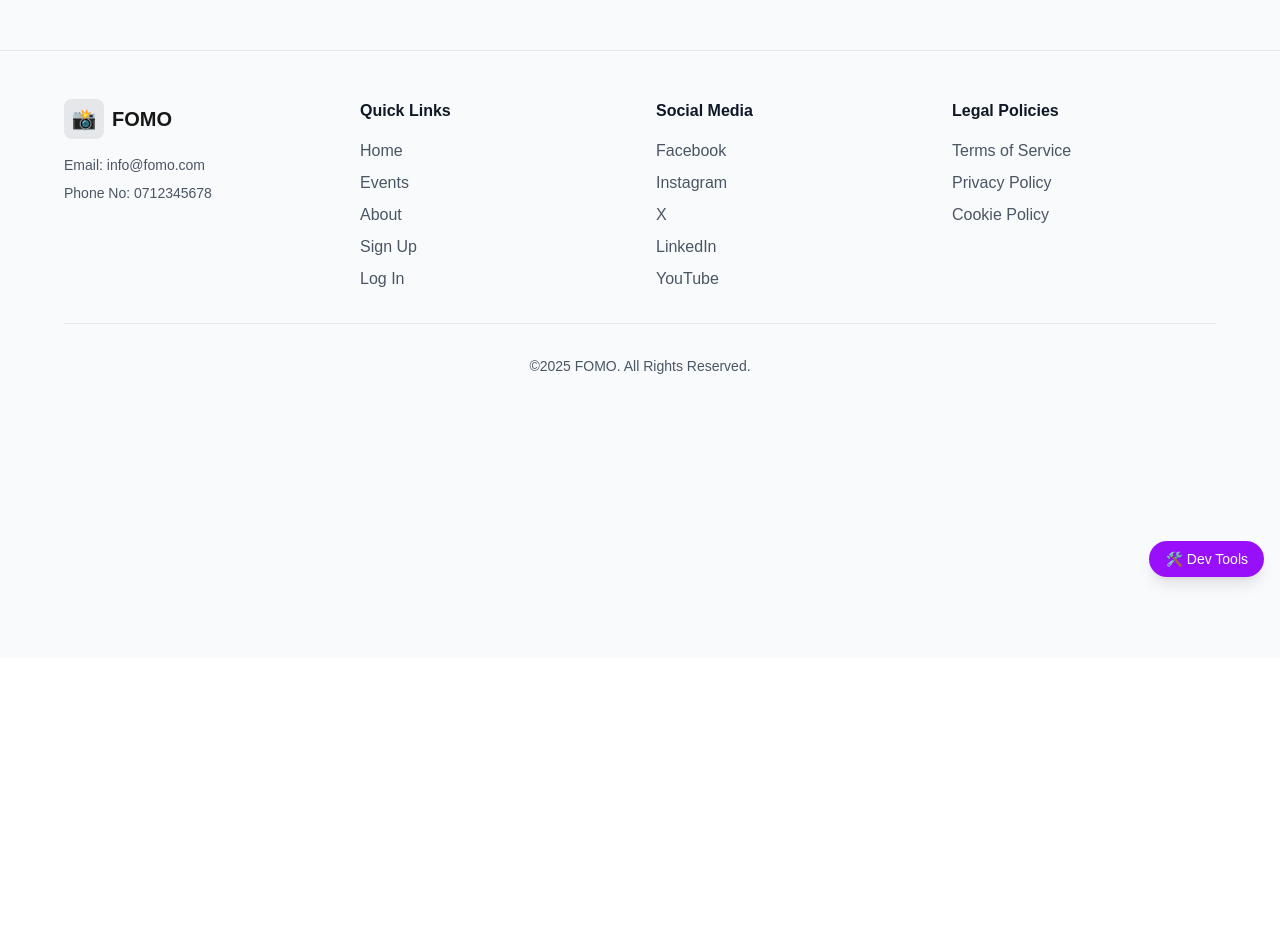
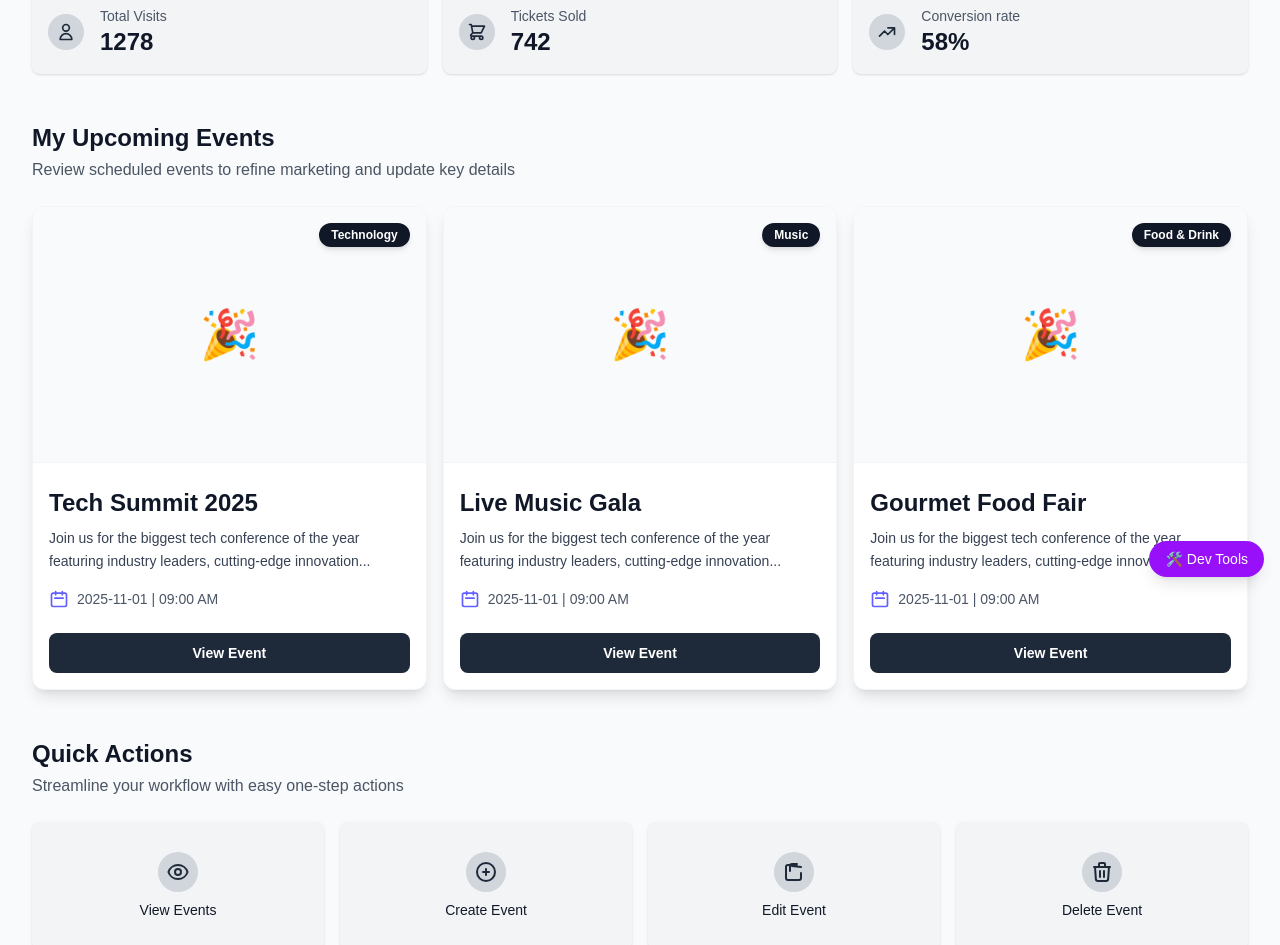
Before and after one commit to VanessaGikebe/FOMO-app, a Next.js app in the folder frontend/: page /eo-dashboard in a window 1280 px wide. Shown: the part 207-1152 px from the top of the page. Before the commit the page ends 865 px from the top, so only its background shows below. Built offline with nearby package versions, Linux system fonts and the light colour scheme.

Commit message:
Fix event organiser page loading and create eo dashboard

```diff
--- a/frontend/src/app/(eventOrganiser)/eo-dashboard/page.js
+++ b/frontend/src/app/(eventOrganiser)/eo-dashboard/page.js
@@ -1,14 +1,184 @@
 import { Footer } from "@/components";
+import Link from 'next/link';
+
+// --- Utility Components ---
+
+// Component for the Metric/Stat Cards with updated icons
+const MetricCard = ({ title, value, iconPath }) => (
+  <div className="w-full sm:w-1/3 p-2">
+    <div className="bg-gray-100 rounded-lg shadow-sm p-4 flex items-center space-x-4">
+      {/* Icon Area */}
+      <div className="flex-shrink-0 bg-gray-300 rounded-full p-2">
+        <svg className="w-5 h-5 text-gray-800" fill="none" stroke="currentColor" viewBox="0 0 24 24" xmlns="http://www.w3.org/2000/svg">
+          {/* Using the specific iconPath provided by the parent component */}
+          <path strokeLinecap="round" strokeLinejoin="round" strokeWidth="2" d={iconPath} />
+        </svg>
+      </div>
+      {/* Text/Value Area */}
+      <div>
+        <p className="text-sm font-medium text-gray-600">{title}</p>
+        <p className="text-2xl font-bold text-gray-900">{value}</p>
+      </div>
+    </div>
+  </div>
+);
+
+// Component for an individual Upcoming Event Card with the new design (rounded/hovering tag)
+const EventCard = ({ category = "Technology", title = "Event Title", venueDate = "2025-11-01", time = "09:00 AM", description = "Join us for the biggest tech conference of the year featuring industry leaders, cutting-edge innovation..." }) => (
+  <div className="w-full sm:w-1/3 p-2 flex-shrink-0">
+    <div className="bg-white rounded-xl shadow-lg overflow-hidden border border-gray-100">
+
+      {/* Top Visual Area (Matches the design: light background, category tag, emoji) */}
+      <div className="relative pt-[65%] bg-gray-50 border-b border-gray-100">
+
+        {/* Category Tag: UPDATED to be rounded and hovering */}
+        <div className="absolute top-4 right-4 bg-gray-900 text-white text-xs font-semibold px-3 py-1 rounded-full shadow-md">
+          {category}
+        </div>
+
+        {/* Centered Emoji Placeholder (You'll need an image for the specific confetti emoji) */}
+        <div className="absolute inset-0 flex items-center justify-center">
+           <span className="text-5xl">🎉</span>
+        </div>
+      </div>
+
+      {/* Text Content Section */}
+      <div className="p-4 pt-6">
+        {/* Title */}
+        <h3 className="text-2xl font-bold text-gray-900 mb-2">{title}</h3>
+
+        {/* Description */}
+        <p className="text-gray-700 text-sm mb-4 leading-relaxed line-clamp-2">
+          {description}
+        </p>
+
+        {/* Date/Time (Small text with calendar icon) */}
+        <div className="text-sm text-gray-600 flex items-center space-x-2 mb-6">
+          <svg className="w-5 h-5 text-indigo-500 flex-shrink-0" fill="none" stroke="currentColor" viewBox="0 0 24 24" xmlns="http://www.w3.org/2000/svg"><path strokeLinecap="round" strokeLinejoin="round" strokeWidth="2" d="M8 7V3m8 4V3m-9 8h10M5 21h14a2 2 0 002-2V7a2 2 0 00-2-2H5a2 2 0 00-2 2v12a2 2 0 002 2z"></path></svg>
+          <span className="font-medium">{venueDate} | {time}</span>
+        </div>
+
+        {/* View Event Button (Full width, Dark background) */}
+        <button className="w-full bg-gray-800 text-white text-sm py-2.5 rounded-lg hover:bg-gray-700 transition duration-150 ease-in-out font-semibold">
+          View Event
+        </button>
+      </div>
+    </div>
+  </div>
+);
+
+// Component for Quick Action Buttons
+const QuickActionButton = ({ title, iconPath }) => (
+  <button className="w-full sm:w-1/4 p-2 flex-shrink-0">
+    <div className="bg-gray-100 hover:bg-gray-200 rounded-lg shadow-sm p-4 flex flex-col items-center justify-center transition duration-150 ease-in-out h-32">
+      {/* Icon */}
+      <div className="bg-gray-300 rounded-full p-2 mb-2">
+        <svg className="w-6 h-6 text-gray-800" fill="none" stroke="currentColor" viewBox="0 0 24 24" xmlns="http://www.w3.org/2000/svg">
+          <path strokeLinecap="round" strokeLinejoin="round" strokeWidth="2" d={iconPath} />
+        </svg>
+      </div>
+      {/* Title */}
+      <span className="text-sm font-medium text-gray-900">{title}</span>
+    </div>
+  </button>
+);
+
+
+// --- Main Dashboard Component ---
 
 export default function EventOrganiserDashboard() {
+  // Dummy data for upcoming events
+  const upcomingEvents = [
+    { category: "Technology", title: "Tech Summit 2025" },
+    { category: "Music", title: "Live Music Gala" },
+    { category: "Food & Drink", title: "Gourmet Food Fair" },
+  ];
+
   return (
     <div className="min-h-screen bg-gray-50">
-      <div className="py-12 px-6">
-        <div className="max-w-6xl mx-auto">
-          <h1 className="text-4xl font-bold text-gray-900 mb-8">Event Organiser Dashboard</h1>
-          <p className="text-gray-600">Your organiser dashboard content will go here.</p>
+
+      {/* (Header component assumed to be here, based on original Organiser code) */}
+
+      {/* --- Main Dashboard Content --- */}
+      <main className="py-12 px-4 sm:px-6 lg:px-8">
+        <div className="max-w-7xl mx-auto">
+
+          {/* 1. Digital Event Metrics Section */}
+          <section className="mb-12">
+            <h2 className="text-2xl font-bold text-gray-900 mb-1">Digital Event Metrics</h2>
+            <p className="text-gray-600 mb-6">Understand how visitors interact with your event website</p>
+
+            <div className="flex flex-wrap -m-2">
+              {/* Total Visits: UPDATED to single Human Icon */}
+              <MetricCard
+                title="Total Visits"
+                value="1278"
+                iconPath="M16 7a4 4 0 11-8 0 4 4 0 018 0zM12 14a7 7 0 00-7 7h14a7 7 0 00-7-7z" // Single person icon
+              />
+              {/* Tickets Sold */}
+              <MetricCard
+                title="Tickets Sold"
+                value="742"
+                iconPath="M3 3h2l.4 2M7 13h10l4-8H5.4M7 13L5.4 5M7 13l-2.293 2.293c-.63.63-.184 1.707.707 1.707H17m0 0a2 2 0 100 4 2 2 0 000-4zm-8 2a2 2 0 11-4 0 2 2 0 014 0z"
+              />
+              {/* Conversion Rate */}
+              <MetricCard
+                title="Conversion rate"
+                value="58%"
+                iconPath="M13 7h8m0 0v8m0-8l-8 8-4-4-6 6" // Upward trend line
+              />
+            </div>
+          </section>
+
+          {/* 2. My Upcoming Events Section (Uses the updated EventCard) */}
+          <section className="mb-12">
+            <h2 className="text-2xl font-bold text-gray-900 mb-1">My Upcoming Events</h2>
+            <p className="text-gray-600 mb-6">Review scheduled events to refine marketing and update key details</p>
+
+            <div className="flex flex-wrap -m-2">
+              {upcomingEvents.map((event, index) => (
+                <EventCard
+                  key={index}
+                  category={event.category}
+                  title={event.title}
+                />
+              ))}
+            </div>
+          </section>
+
+          {/* 3. Quick Actions Section */}
+          <section className="mb-12">
+            <h2 className="text-2xl font-bold text-gray-900 mb-1">Quick Actions</h2>
+            <p className="text-gray-600 mb-6">Streamline your workflow with easy one-step actions</p>
+
+            <div className="flex flex-wrap -m-2">
+              {/* View Events: Eye Icon */}
+              <QuickActionButton
+                title="View Events"
+                iconPath="M15 12a3 3 0 11-6 0 3 3 0 016 0zM2.458 12C3.732 7.943 7.523 5 12 5c4.478 0 8.268 2.943 9.542 7-1.274 4.057-5.064 7-9.542 7-4.477 0-8.268-2.943-9.542-7z" // Eye Icon
+              />
+              {/* Create Event: Plus Icon */}
+              <QuickActionButton
+                title="Create Event"
+                iconPath="M12 9v3m0 0v3m0-3h3m-3 0H9m12 0a9 9 0 11-18 0 9 9 0 0118 0z"
+              />
+              {/* Edit Event: Pencil Icon */}
+              <QuickActionButton
+                title="Edit Event"
+                iconPath="M11 5H6a2 2 0 00-2 2v11a2 2 0 002 2h11a2 2 0 002-2v-5m-9-9h5m-5 0a2 2 0 00-2 2v5m2-5h5m-5 0L19 7"
+              />
+              {/* Delete Event: Trash Icon */}
+              <QuickActionButton
+                title="Delete Event"
+                iconPath="M19 7l-.867 12.142A2 2 0 0116.138 21H7.862a2 2 0 01-1.995-1.858L5 7m5 4v6m4-6v6m1-10V4a1 1 0 00-1-1h-4a1 1 0 00-1 1v3M4 7h16"
+              />
+            </div>
+          </section>
+
         </div>
-      </div>
+      </main>
+
+      {/* --- Footer Component --- */}
       <Footer />
     </div>
   );
--- a/frontend/src/components/UI Components/Navbar.js
+++ b/frontend/src/components/UI Components/Navbar.js
@@ -42,7 +42,7 @@ export default function Navbar({ userType = "public" }) {
         { label: "Manage Events", href: "/eo-manageEvents" },
       ],
       showProfile: true,
-      showNotifications: true,
+      showNotifications: false,
       profileLink: "/eo-profile",
     },
     moderator: {
```
Also changed, not shown: frontend/src/components/UI Components/Footer.js (line endings or trailing spaces).
